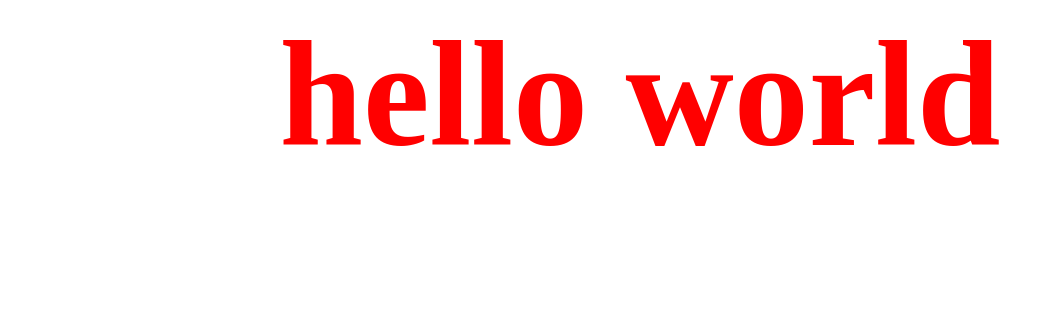
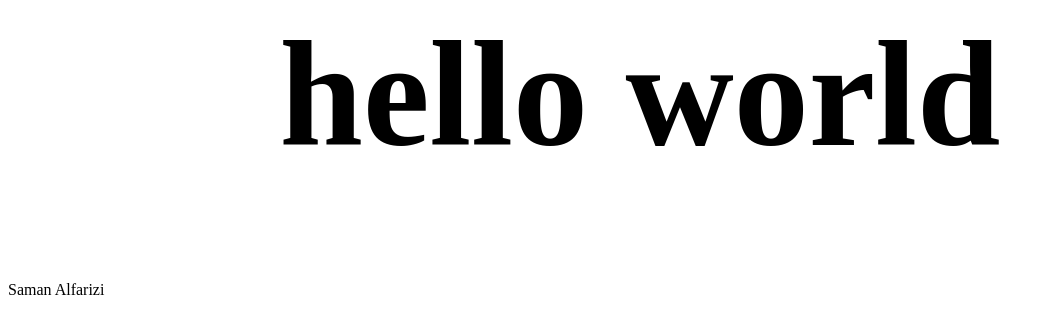
Before and after one commit to zhankyss/zhankyss.github.io, a plain HTML site: page index.html in a window 1280 px wide. Shown: the whole page, without its empty margins (0-1053 px from the left). Drawn offline with Linux system fonts and the light colour scheme.

Commit message:
Salman-Alfarizi.html

```diff
--- a/index.html
+++ b/index.html
@@ -5,7 +5,7 @@
     <title>Document</title>
     <style>
       h1 {
-        color: red;
+        color: ble;
         text-align: center;
         font-size: 150px;
       }
@@ -13,5 +13,6 @@
   </head>
   <body>
     <h1>hello world</h1>
+    <p> Saman Alfarizi</p>
   </body>
 </html>
```
